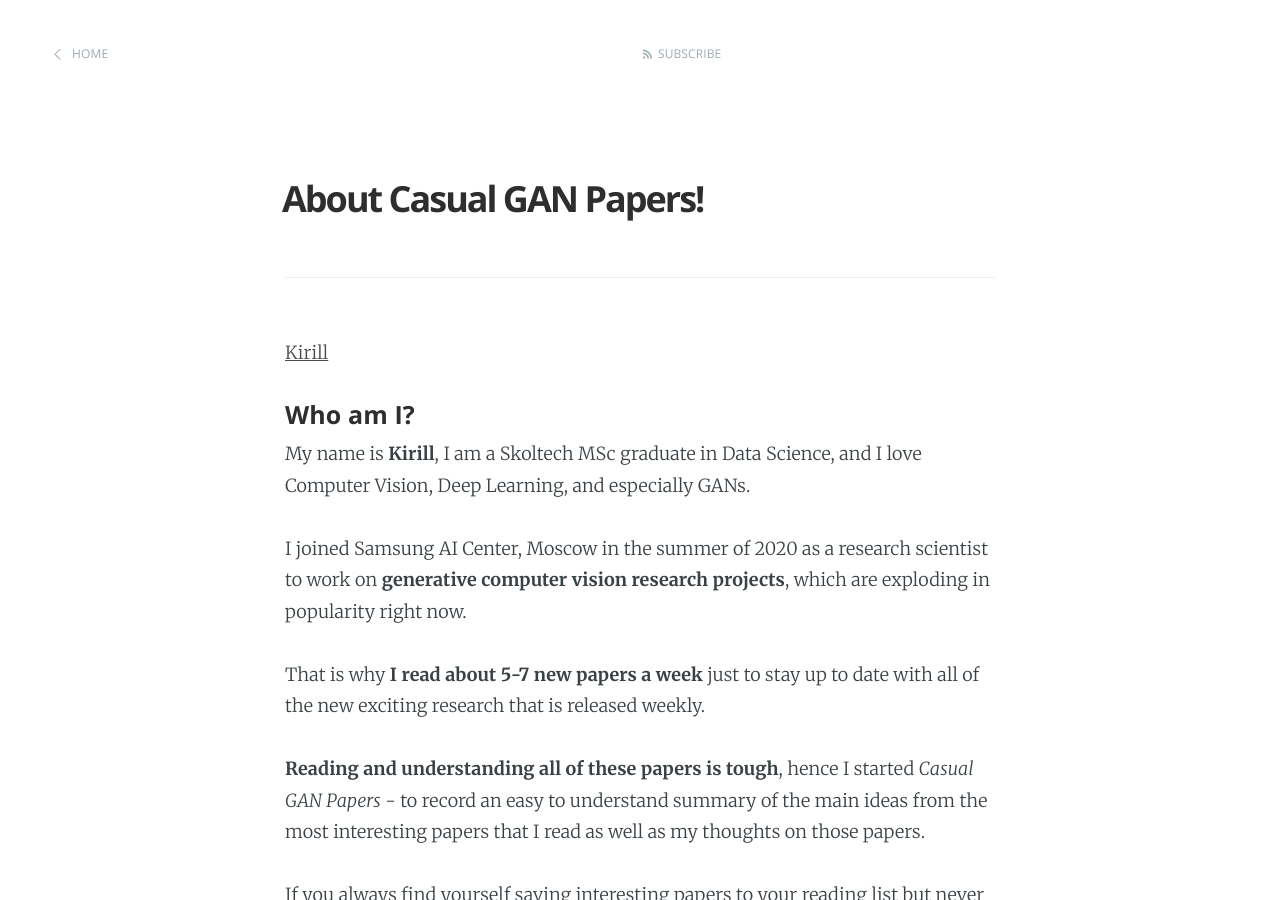
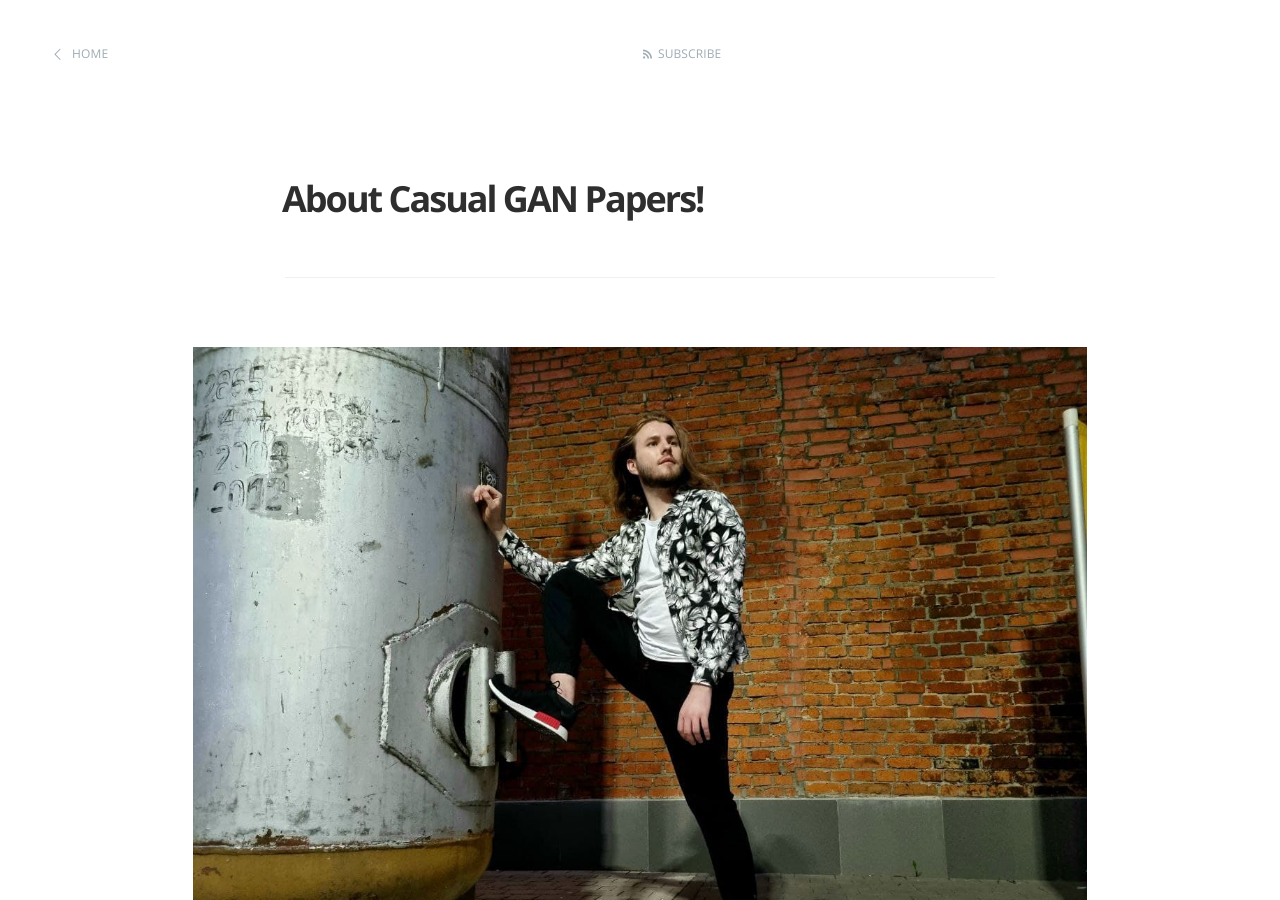
Before and after one commit to KirillDemochkin/kirilldemochkin.github.io, a Jekyll site: the page built from about.md, in a window 1280 px wide and 900 px high. Built offline with Jekyll 4.4.1, drawn with Linux system fonts in a browser that asks for light colours; our own code applies the rules of GitHub Pages for plain Markdown files; comment, search, counter and statistics services are not loaded.

Commit message:
Update about.md

```diff
--- a/about.md
+++ b/about.md
@@ -6,7 +6,7 @@ description: "Popular AI papers explained in 5 minutes or less"
 
 ***
 
-[Kirill](/assets/images/kirill.jpg)
+![Kirill](/assets/images/kirill.jpg)
 
 #### Who am I?
 
```
